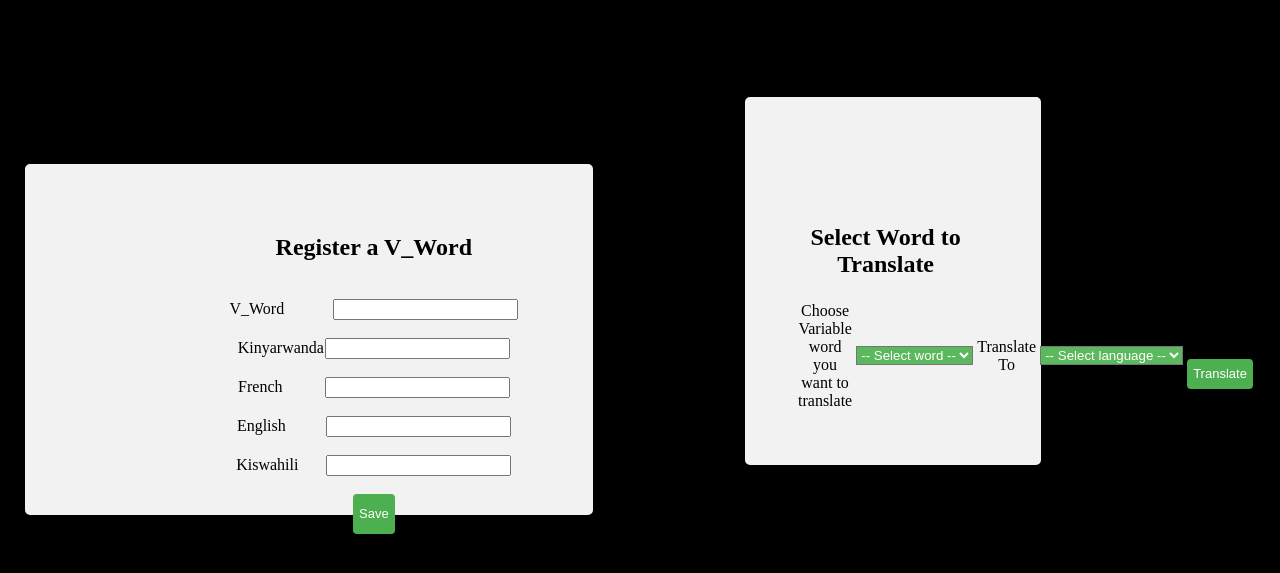
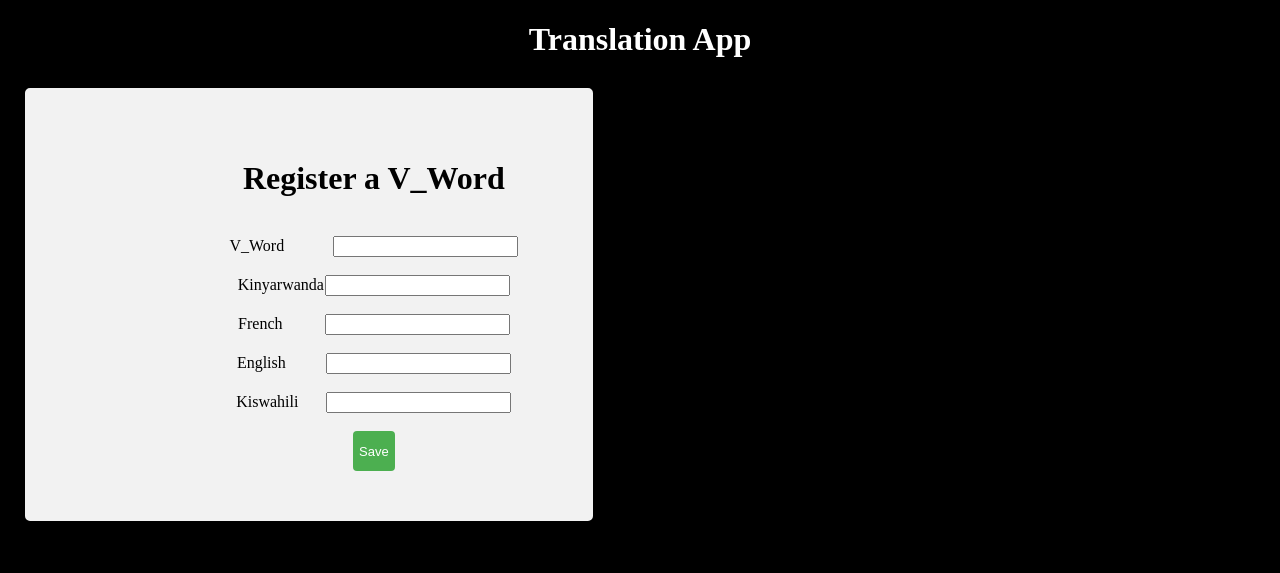
Before and after one commit to toHeroku/angetranslation, a PHP site: page / in a window 1280 px wide. Shown: the top 573 px of the page. Run offline with PHP 8.4, Linux system fonts and the light colour scheme; data that the repository does not hold is empty.

Commit message:
Update index.php

```diff
--- a/index.php
+++ b/index.php
@@ -39,8 +39,8 @@
 	 </style>
 </head>
 <body>
-<h1 >Translation App</h1>
-<div>
+<h1 style="color:white;">Translation App</h1>
+<!-- <div> -->
 <?php
         $word = filter_input(INPUT_POST,'word');
         $kinyarwanda = filter_input(INPUT_POST, 'kinya');
@@ -73,14 +73,13 @@ mysqli_close($conn); // Close connection
 }
 ?>
 
-</div>
+<!-- </div>
  <br/>
  <br/>
- <br/>
-	<div>
+ <br/> -->
+	<!-- <div> -->
 
      <form style="margin-top:30px; margin-left:17px;" action="" method="post">
-     	<section>
      	<div class="container" id="container">
      		<h1> Register a V_Word</h1>
              <br/>
@@ -105,128 +104,5 @@ mysqli_close($conn); // Close connection
      	</div>
      </form>
 
-
-     <div class="containers" style="margin-left:670px; width:70%; margin-top:-430px;">
-   <div class="row">
-   <!-- <div class="col-md-8 col-md-offset-2" style="margin-top: 5%;"> -->
-   <div class="row">
-
-   </table>
-	  <form method="POST" style="width:60%; background_color:black; margin-top:-437px">
-	   <table>
-
-       <!-- <table bgcolor="whitesmoke" width="50%;height:70%" cellspacing="20" border="0"> -->
-				<tr ><td colspan="2"><h1>Select Word to Translate</h1></tr>
-                <br/>
-
-	<tr>
-	<td> Choose Variable word you want to translate</td>
-	<td><!-- <select name="status" id="status" onchange="sayIt()">
-				<option name="gura">V_Gura</option>
-				<option name="tuma">V_Rangura</option>
-				<option name="rangura">V_Gurisha</option>
-				<option name="Gurisha">V_Tuma</option>
-
-			</select> -->
-            <select name="word" id="val" style="background: #5cb85c; color: white;">
-    <option value="0" style="background: #5cb85c; color: #fff;">-- Select word --</option>
-    <?php
-        include "conn.php";  // Using database connection file here
-        $records = mysqli_query($db, "SELECT * From indimi");  // Use select query here
-
-        while($data = mysqli_fetch_array($records))
-        {
-            echo "<option value='". $data['id'] ."'>" .$data['variable'] ."</option>";  // displaying data in option menu
-        }
-    ?>
-  </select>
-			</td>
-            <br/>
-            <br/>
-			                  <td style="margin-left:600px">Translate To </td>
-			<td>
-				<select name="status" style="background: #5cb85c; color: white;">
-			    <option value="0 " style="background: #5cb85c; color: white;">-- Select language --</option>
-				<option value="1" style="background: #5cb85c; color: white;">Kinyarwanda</option>
-				<option value="2" style="background: #5cb85c; color: white;">French</option>
-				<option value="3" style="background: #5cb85c; color: white;">English</option>
-				<option value="4" style="background: #5cb85c; color: white;">Swahili</option>
-
-			</select></td>
-			<td>
-                <br/>
-                <br/>
-                  <button name="translate" id="translate" class="btn" style="color: white;border-color: white;background-color: light; background-color:#4CAF50;height:30px;">Translate</button>
-                   </td>
-     </tr>
-     <tr>
-		 <?php
-		 $result=[];
-		 if(isset($_POST['translate']))
-		 {
-			$result[0] = " ";
-			 $language = $_POST['status'];
-			 $word = $_POST['word'];
-			 if(($language == 0) || ($word == 0))
-			 {
-				 $result[0] = "choose valid data";
-
-			 }
-			 else {
-
-				$query_select_indimi= mysqli_query($db, "SELECT * FROM indimi where id='$word'");
-				if(mysqli_num_rows($query_select_indimi) > 0)
-				{
-					$result[0] = "one element found";
-
-					$data_re = $query_select_indimi->fetch_array();
-
-			if($language == 1)
-			{
-				$result[0] = $data_re['kinyarwanda'];
-			}
-			else if ($language == 2)
-			{
-				$result[0] = $data_re['french'];
-			}	else if ($language == 3)
-			{
-				$result[0] = $data_re['english'];
-			}	else if ($language == 4)
-			{
-				$result[0] = $data_re['swahili'];
-			}
-			else{
-				$result[0]="couldn't find";
-			}
-				}
-				else{
-					$result[0] = "no word found";
-				}
-
-			 }
-
-
-
-
-
-
-
-?>
-<br/>
-<br/>
-  <td>Your Translated Result<br/><br/></td><td><label></label><b style="font-size:40px;"><?php echo $result[0];?></td><?php
-		 }
-
-		 	 ?>
-
-        </b>
-
-     </tr>
-
-
-
-</table>
-		</form>
-
 </body>
 </html>
```
